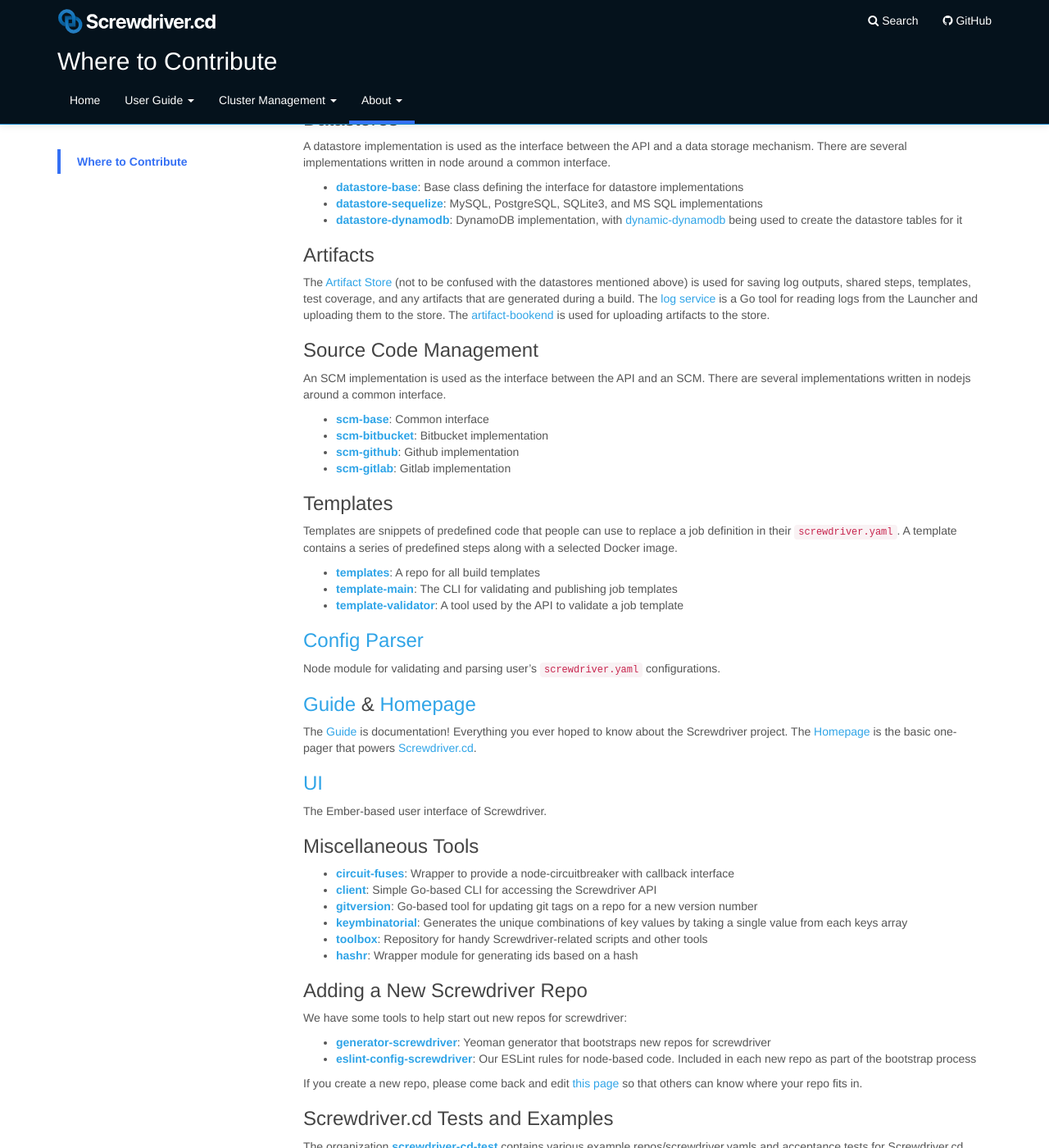
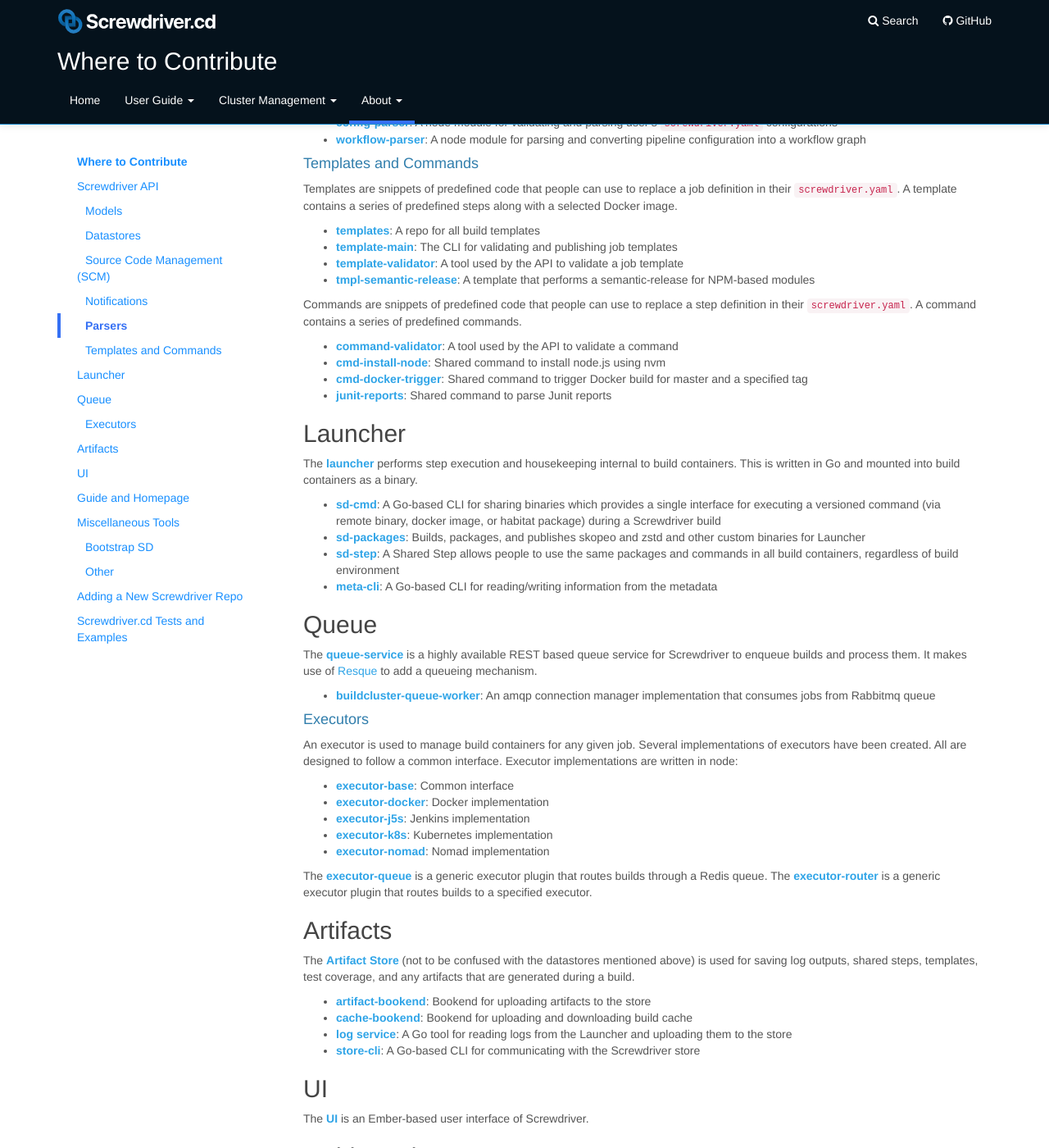
Before and after one commit to screwdriver-cd/guide, a Jekyll site: the page built from docs/about/contributing/where-to-contribute.md, in a window 1280 px wide and 1400 px high, scrolled down 1042 px. Shown: the whole window at 82% size. Built offline with Jekyll 4.4.1, drawn with Linux system fonts in a browser that asks for light colours; some of the changed text lies outside the part shown.

Commit message:
fix: Update repo info

```diff
--- a/docs/about/contributing/where-to-contribute.md
+++ b/docs/about/contributing/where-to-contribute.md
@@ -6,6 +6,51 @@ menu: menu
 toc:
     - title: Where to Contribute
       url: "#where-to-contribute"
+    - title: Screwdriver API
+      url: "#screwdriver-api"
+    - title: "Models"
+      url: "#models"
+      subitem: true
+    - title: Datastores
+      url: "#datastores"
+      subitem: true
+    - title: Source Code Management (SCM)
+      url: "#source-code-management"
+      subitem: true
+    - title: Notifications
+      url: "#notifications"
+      subitem: true
+    - title: Parsers
+      url: "#parsers"
+      subitem: true
+    - title: "Templates and Commands"
+      url: "#templates-and-commands"
+      subitem: true
+    - title: Launcher
+      url: "#launcher"
+    - title: Queue
+      url: "#queue"
+    - title: Executors
+      url: "#executors"
+      subitem: true
+    - title: Artifacts
+      url: "#artifacts"
+    - title: UI
+      url: "#ui"
+    - title: Guide and Homepage
+      url: "#guide-and-homepage"
+    - title: Miscellaneous Tools
+      url: "#miscellaneous-tools"
+    - title: Bootstrap SD
+      url: "#bootstrap-sd"
+      subitem: true
+    - title: Other
+      url: "#other"
+      subitem: true
+    - title: Adding a New Screwdriver Repo
+      url: "#adding-a-new-screwdriver-repo"
+    - title: Screwdriver.cd Tests and Examples
+      url: "#screwdriver.cd-tests-and-examples"
 ---
 # Where to Contribute
 
@@ -13,25 +58,86 @@ Screwdriver has a modular architecture, and the various responsibilities are spl
 
 Check out the [architecture diagram][arch-diagram] to see the overall workflow of Continuous Delivery using Screwdriver. The next few sections will help lay out where different code repositories fit.
 
-### [Screwdriver API][api-repo]
+## Screwdriver API
+
 The **[screwdriver][api-repo]** repo is the core of screwdriver, providing the API endpoints for everything that screwdriver does. The API is based on the *[hapijs framework](http://hapijs.com/)* and is implemented in node as a series of plugins.
 
-
-* **[Build bookends][build-bookend-repo]** allow a user to create setup and teardown steps for builds.
-
-* The API can also send notifications to users. [notifications-base][notifications-base-repo] is the base class for defining the behavior between Screwdriver and notifications plugins, like [email notifications][notifications-email-repo] and [slack notifications][notifications-slack-repo].
+* **[Build bookends][build-bookend-repo]** allows a user to create setup and teardown steps for builds.
 
 * The API can also uploading code coverage reports and/or test results. [coverage-bookend][coverage-bookend-repo] defines the relationship between Screwdriver and coverage bookends. [coverage-base][coverage-base-repo] is the base class for defining the behavior between Screwdriver coverage bookend plugins, like [coverage-sonar][coverage-sonar-repo].
 
-### [Launcher][launcher-repo]
+#### Models
+
+The object models provide the definition of the data that is saved in datastores (analogous to databases). This is done in two parts:
+
+* **[data-schema][data-schema-repo]**: Schema definition with *[Joi](https://www.npmjs.com/package/joi)*
+* **[models][models-repo]**: Specific business logic around the data schema
+
+#### Datastores
+
+A datastore implementation is used as the interface between the API and a data storage mechanism. There are several implementations written in node around a common interface.
+
+* **[datastore-base][datastore-base-repo]**: Base class defining the interface for datastore implementations
+* **[datastore-sequelize][datastore-sequelize-repo]**: MySQL, PostgreSQL, SQLite3, and MS SQL implementations
+
+#### Source Code Management
+
+An SCM implementation is used as the interface between the API and an SCM. There are several implementations written in nodejs around a common interface.
+
+* **[scm-base][scm-base-repo]**: Common interface
+* **[scm-bitbucket][scm-bitbucket-repo]**: Bitbucket.org implementation
+* **[scm-github][scm-github-repo]**: GitHub implementation
+* **[scm-gitlab][scm-gitlab-repo]**: GitLab implementation
+* **[sd-repo][sd-repo-repo]**: A Go-based tool for executing the Repo workflow for `getCheckoutCommand` in [scm-github][scm-github-repo]
+
+The [scm-router][scm-router-repo] is a generic scm plugin that routes builds to a specified scm.
+
+#### Notifications
+The API can also send notifications to users.
+
+* **[notifications-base][notifications-base-repo]**: The base class for defining the behavior between Screwdriver and notifications plugins
+* **[notifications-email][notifications-email-repo]**: Email implementation
+* **[notifications-slack][notifications-slack-repo]**: Slack implementation
+
+#### Parsers
+Parsers help validate and parse various flows in Screwdriver.
+
+* **[config-parser][config-parser-repo]**: A node module for validating and parsing user's `screwdriver.yaml` configurations
+* **[workflow-parser][workflow-parser-repo]**: A node module for parsing and converting pipeline configuration into a workflow graph
+
+#### Templates and Commands
+
+Templates are snippets of predefined code that people can use to replace a job definition in their `screwdriver.yaml`. A template contains a series of predefined steps along with a selected Docker image.
+
+* **[templates][templates-repo]**: A repo for all build templates
+* **[template-main][template-main-repo]**: The CLI for validating and publishing job templates
+* **[template-validator][template-validator-repo]**: A tool used by the API to validate a job template
+* **[tmpl-semantic-release][tmpl-semantic-release-repo]**: A template that performs a semantic-release for NPM-based modules
+
+Commands are snippets of predefined code that people can use to replace a step definition in their `screwdriver.yaml`. A command contains a series of predefined commands.
+
+* **[command-validator][command-validator-repo]**: A tool used by the API to validate a command
+* **[cmd-install-node][cmd-install-node-repo]**: Shared command to install node.js using nvm
+* **[cmd-docker-trigger][cmd-docker-trigger-repo]**: Shared command to trigger Docker build for master and a specified tag
+* **[junit-reports][junit-reports-repo]**: Shared command to parse Junit reports
+
+## Launcher
 
 The **[launcher][launcher-repo]** performs step execution and housekeeping internal to build containers. This is written in Go and mounted into build containers as a binary.
 
 * **[sd-cmd][sd-cmd-repo]**: A Go-based CLI for sharing binaries which provides a single interface for executing a versioned command (via remote binary, docker image, or habitat package) during a Screwdriver build
+* **[sd-packages][sd-packages-repo]**: Builds, packages, and publishes skopeo and zstd and other custom binaries for Launcher
 * **[sd-step][sd-step-repo]**: A Shared Step allows people to use the same packages and commands in all build containers, regardless of build environment
 * **[meta-cli][meta-cli-repo]**: A Go-based CLI for reading/writing information from the metadata
 
-### Executors
+## Queue
+
+The **[queue-service][queue-service-repo]** is a highly available REST based queue service for Screwdriver to enqueue builds and process them.
+It makes use of [Resque][node-resque-URL] to add a queueing mechanism.
+
+* **[buildcluster-queue-worker][buildcluster-queue-worker-repo]**: An amqp connection manager implementation that consumes jobs from Rabbitmq queue
+
+#### Executors
 
 An executor is used to manage build containers for any given job. Several implementations of executors have been created. All are designed to follow a common interface. Executor implementations are written in node:
 
@@ -39,79 +145,63 @@ An executor is used to manage build containers for any given job. Several implem
 * **[executor-docker][executor-docker-repo]**: Docker implementation
 * **[executor-j5s](https://github.com/screwdriver-cd/executor-j5s)**: Jenkins implementation
 * **[executor-k8s][executor-k8s-repo]**: Kubernetes implementation
-* **[executor-k8s-vm][executor-k8s-vm-repo]**: Kubernetes VM implementation
 * **[executor-nomad][executor-nomad-repo]**: Nomad implementation
 
-The [executor router][executor-router-repo] is a generic executor plugin that routes builds to a specified executor.
+The **[executor-queue][executor-queue-repo]** is a generic executor plugin that routes builds through a Redis queue.
+The **[executor-router][executor-router-repo]** is a generic executor plugin that routes builds to a specified executor.
 
-### Models
+## Artifacts
 
-The object models provide the definition of the data that is saved in datastores (analogous to databases). This is done in two parts:
+The **[Artifact Store][store-repo]** (not to be confused with the datastores mentioned above) is used for saving log outputs, shared steps, templates, test coverage, and any artifacts that are generated during a build.
 
-* **[data-schema][dataschema-repo]**: Schema definition with *[Joi](https://www.npmjs.com/package/joi)*
-* **[models][models-repo]**: Specific business logic around the data schema
+* **[artifact-bookend][artifact-bookend-repo]**: Bookend for uploading artifacts to the store
+* **[cache-bookend][cache-bookend-repo]**: Bookend for uploading and downloading build cache
+* **[log service][log-service-repo]**: A Go tool for reading logs from the Launcher and uploading them to the store
+* **[store-cli][store-cli-repo]**: A Go-based CLI for communicating with the Screwdriver store
 
-### Datastores
+## UI
 
-A datastore implementation is used as the interface between the API and a data storage mechanism. There are several implementations written in node around a common interface.
+The **[UI][ui-repo]** is an Ember-based user interface of Screwdriver.
 
-* **[datastore-base][datastore-base-repo]**: Base class defining the interface for datastore implementations
-* **[datastore-sequelize][datastore-sequelize-repo]**: MySQL, PostgreSQL, SQLite3, and MS SQL implementations
-* **[datastore-dynamodb][datastore-dynamodb-repo]**: DynamoDB implementation, with [dynamic-dynamodb][dynamic-dynamodb-repo] being used to create the datastore tables for it
+## Guide and Homepage
 
-### Artifacts
+The **[Guide][guide-repo]** is documentation! Everything you ever hoped to know about the Screwdriver project.
+The **[Homepage][homepage-repo]** is the basic one-pager that powers [Screwdriver.cd][homepage].
+The **[Community][community-repo]** is where open source community meeting notes and docs are kept.
 
-The [Artifact Store][store-repo] (not to be confused with the datastores mentioned above) is used for saving log outputs, shared steps, templates, test coverage, and any artifacts that are generated during a build. The [log service][log-service-repo] is a Go tool for reading logs from the Launcher and uploading them to the store. The [artifact-bookend][artifact-bookend-repo] is used for uploading artifacts to the store.
 
-### Source Code Management
+## Miscellaneous Tools
 
-An SCM implementation is used as the interface between the API and an SCM. There are several implementations written in nodejs around a common interface.
+#### Bootstrap SD
+These repos help you get started running Screwdriver.
 
-* **[scm-base][scm-base-repo]**: Common interface
-* **[scm-bitbucket][scm-bitbucket-repo]**: Bitbucket implementation
-* **[scm-github][scm-github-repo]**: Github implementation
-* **[scm-gitlab][scm-gitlab-repo]**: Gitlab implementation
+* **[aws-build-cluster][aws-build-cluster-repo]**: Quickstart tool to provision necessary EKS cluster and cloud infrastructure resources required by Screwdriver build cluster on AWS
+* **[hyperctl-image][hyperctl-image-repo]**: Creates a minimal Docker image containing hyperctl and k8s-vm scripts (used in screwdriver-chart)
+* **[in-a-box][in-a-box-repo]**: Python-based executable for bringing up an entire Screwdriver instance (UI, API, and log store) locally
+* **[screwdriver-chart][screwdriver-chart-repo]**: Bootstraps the whole Screwdriver ecosystem and also nginx ingress controller
+* **[sd-local][sd-local-repo]**: A Go-based tool for running a more feature-complete local Screwdriver
+* **[sonar-pipeline][sonar-pipeline-repo]**: Pipeline to deploy SonarQube server to Kubernetes
 
-### Templates
-
-Templates are snippets of predefined code that people can use to replace a job definition in their `screwdriver.yaml`. A template contains a series of predefined steps along with a selected Docker image.
-
-* **[templates][templates-repo]**: A repo for all build templates
-* **[template-main][template-main-repo]**: The CLI for validating and publishing job templates
-* **[template-validator][template-validator-repo]**: A tool used by the API to validate a job template
-
-### [Config Parser][config-parser-repo]
-
-Node module for validating and parsing user's `screwdriver.yaml` configurations.
-
-### [Guide][guide-repo] & [Homepage][homepage-repo]
-
-The [Guide][guide-repo] is documentation! Everything you ever hoped to know about the Screwdriver project.
-The [Homepage][homepage-repo] is the basic one-pager that powers [Screwdriver.cd][homepage].
-
-### [UI][ui-repo]
-
-The Ember-based user interface of Screwdriver.
-
-### Miscellaneous Tools
-
+#### Other
 * **[circuit-fuses][circuit-fuses-repo]**: Wrapper to provide a node-circuitbreaker with callback interface
-* **[client][client-repo]**: Simple Go-based CLI for accessing the Screwdriver API
 * **[gitversion][gitversion-repo]**: Go-based tool for updating git tags on a repo for a new version number
 * **[keymbinatorial][keymbinatorial-repo]**: Generates the unique combinations of key values by taking a single value from each keys array
+* **[logger][logger-repo]**: Common logging provider for Screwdriver components
+* **[noop-container][noop-container-repo]**: Bare minimum Docker container for running builds
+* **[raptor][raptor-repo]**: Load test scripts for Screwdriver API
+* **[sd-housekeeping][sd-housekeeping-repo]**: Repo containing House Keeping scripts like a bulk pipeline validator
 * **[toolbox][toolbox-repo]**: Repository for handy Screwdriver-related scripts and other tools
-* **[hashr][hashr-repo]**: Wrapper module for generating ids based on a hash
 
-### Adding a New Screwdriver Repo
+## Adding a New Screwdriver Repo
 
-We have some tools to help start out new repos for screwdriver:
+We have some tools to help start out new repos for Screwdriver:
 
 * **[generator-screwdriver](https://github.com/screwdriver-cd/generator-screwdriver)**: Yeoman generator that bootstraps new repos for screwdriver
 * **[eslint-config-screwdriver](https://github.com/screwdriver-cd/eslint-config-screwdriver)**: Our ESLint rules for node-based code. Included in each new repo as part of the bootstrap process
 
 If you create a new repo, please come back and edit [this page][contributing-docs] so that others can know where your repo fits in.
 
-### Screwdriver.cd Tests and Examples
+## Screwdriver.cd Tests and Examples
 
 The organization **[screwdriver-cd-test][screwdriver-cd-test-org]** contains various example repos/screwdriver.yamls and acceptance tests for Screwdriver.cd.
 
@@ -120,50 +210,69 @@ The organization **[screwdriver-cd-test][screwdriver-cd-test-org]** contains var
 [api-repo]: https://github.com/screwdriver-cd/screwdriver
 [arch-diagram]: ../../cluster-management/#overall-architecture
 [artifact-bookend-repo]: https://github.com/screwdriver-cd/artifact-bookend
+[aws-build-cluster-repo]: https://github.com/screwdriver-cd/aws-build-cluster
 [build-bookend-repo]: https://github.com/screwdriver-cd/build-bookend
+[buildcluster-queue-worker-repo]: https://github.com/screwdriver-cd/buildcluster-queue-worker
+[cache-bookend-repo]: https://github.com/screwdriver-cd/cache-bookend
 [circuit-fuses-repo]: https://github.com/screwdriver-cd/circuit-fuses
-[client-repo]: https://github.com/screwdriver-cd/client
+[command-validator-repo]: https://github.com/screwdriver-cd/command-validator
+[community-repo]: https://github.com/screwdriver-cd/community
+[cmd-install-node-repo]: https://github.com/screwdriver-cd/cmd-install-node
+[cmd-docker-trigger-repo]: https://github.com/screwdriver-cd/cmd-docker-trigger
 [config-parser-repo]: https://github.com/screwdriver-cd/config-parser
 [contributing-docs]: https://github.com/screwdriver-cd/guide/blob/master/docs/about/contributing/where-to-contribute.md
 [coverage-base-repo]: https://github.com/screwdriver-cd/coverage-base
 [coverage-bookend-repo]: https://github.com/screwdriver-cd/coverage-bookend
 [coverage-sonar-repo]: https://github.com/screwdriver-cd/coverage-sonar
-[dataschema-repo]: https://github.com/screwdriver-cd/data-schema
+[data-schema-repo]: https://github.com/screwdriver-cd/data-schema
 [datastore-base-repo]: https://github.com/screwdriver-cd/datastore-base
-[datastore-dynamodb-repo]: https://github.com/screwdriver-cd/datastore-dynamodb
 [datastore-sequelize-repo]: https://github.com/screwdriver-cd/datastore-sequelize
-[dynamic-dynamodb-repo]: https://github.com/screwdriver-cd/dynamic-dynamodb
 [executor-base-repo]: https://github.com/screwdriver-cd/executor-base
 [executor-docker-repo]: https://github.com/screwdriver-cd/executor-docker
 [executor-j5s-repo]: https://github.com/screwdriver-cd/executor-j5s
 [executor-k8s-repo]: https://github.com/screwdriver-cd/executor-k8s
-[executor-k8s-vm-repo]: https://github.com/screwdriver-cd/executor-k8s-vm
 [executor-nomad-repo]: https://github.com/lgfausak/executor-nomad
+[executor-queue-repo]: https://github.com/screwdriver-cd/executor-queue
 [executor-router-repo]: https://github.com/screwdriver-cd/executor-router
 [gitversion-repo]: https://github.com/screwdriver-cd/gitversion
 [guide-repo]: https://github.com/screwdriver-cd/guide
-[hashr-repo]: https://github.com/screwdriver-cd/hashr
 [homepage-repo]: https://github.com/screwdriver-cd/homepage
-[homepage]: http://screwdriver.cd/
-[job-tools-repo]: https://github.com/screwdriver-cd/job-tools
+[homepage]: http://screwdriver.cd
+[hyperctl-image-repo]: https://github.com/screwdriver-cd/hyperctl-image
+[in-a-box-repo]: https://github.com/screwdriver-cd/in-a-box
+[junit-reports-repo]: https://github.com/screwdriver-cd/junit-reports
 [keymbinatorial-repo]: https://github.com/screwdriver-cd/keymbinatorial
 [launcher-repo]: https://github.com/screwdriver-cd/launcher
 [log-service-repo]: https://github.com/screwdriver-cd/log-service
+[logger-repo]: https://github.com/screwdriver-cd/logger
 [meta-cli-repo]: https://github.com/screwdriver-cd/meta-cli
 [models-repo]: https://github.com/screwdriver-cd/models
+[node-resque-URL]: https://github.com/actionhero/node-resque
+[noop-container-repo]: https://github.com/screwdriver-cd/noop-container
 [notifications-base-repo]: https://github.com/screwdriver-cd/notifications-base
 [notifications-email-repo]: https://github.com/screwdriver-cd/notifications-email
 [notifications-slack-repo]: https://github.com/screwdriver-cd/notifications-slack
+[queue-service-repo]: https://github.com/screwdriver-cd/queue-service
+[raptor-repo]: https://github.com/screwdriver-cd/raptor
 [scm-base-repo]: https://github.com/screwdriver-cd/scm-base
 [scm-bitbucket-repo]: https://github.com/screwdriver-cd/scm-bitbucket
 [scm-github-repo]: https://github.com/screwdriver-cd/scm-github
 [scm-gitlab-repo]: https://github.com/screwdriver-cd/scm-gitlab
 [screwdriver-cd-test-org]: https://github.com/screwdriver-cd-test
+[screwdriver-chart-repo]: https://github.com/screwdriver-cd/screwdriver-chart
 [sd-cmd-repo]: https://github.com/screwdriver-cd/sd-cmd
+[sd-housekeeping-repo]: https://github.com/screwdriver-cd/sd-housekeeping
+[sd-local-repo]: https://github.com/screwdriver-cd/sd-local
+[sd-packages-repo]: https://github.com/screwdriver-cd/sd-packages
+[sd-repo-repo]: https://github.com/screwdriver-cd/sd-repo
 [sd-step-repo]: https://github.com/screwdriver-cd/sd-step
+[sonar-pipeline-repo]: https://github.com/screwdriver-cd/sonar-pipeline
 [store-repo]: https://github.com/screwdriver-cd/store
+[store-cli-repo]: https://github.com/screwdriver-cd/store-cli
+[tmpl-semantic-release-repo]: https://github.com/screwdriver-cd/tmpl-semantic-release
 [template-main-repo]: https://github.com/screwdriver-cd/template-main
 [template-validator-repo]: https://github.com/screwdriver-cd/template-validator
 [templates-repo]: https://github.com/screwdriver-cd/templates
 [toolbox-repo]: https://github.com/screwdriver-cd/toolbox
 [ui-repo]: https://github.com/screwdriver-cd/ui
+[workflow-parser-repo]: https://github.com/screwdriver-cd/workflow-parser
```
